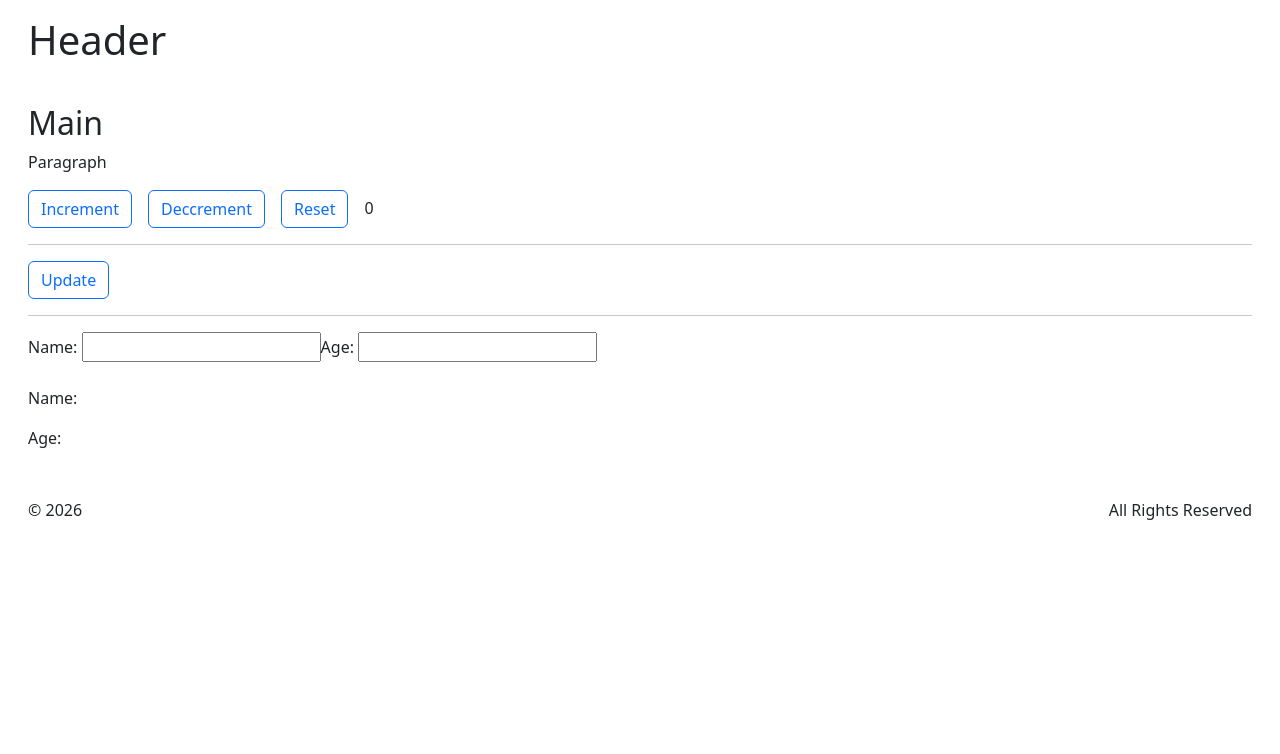
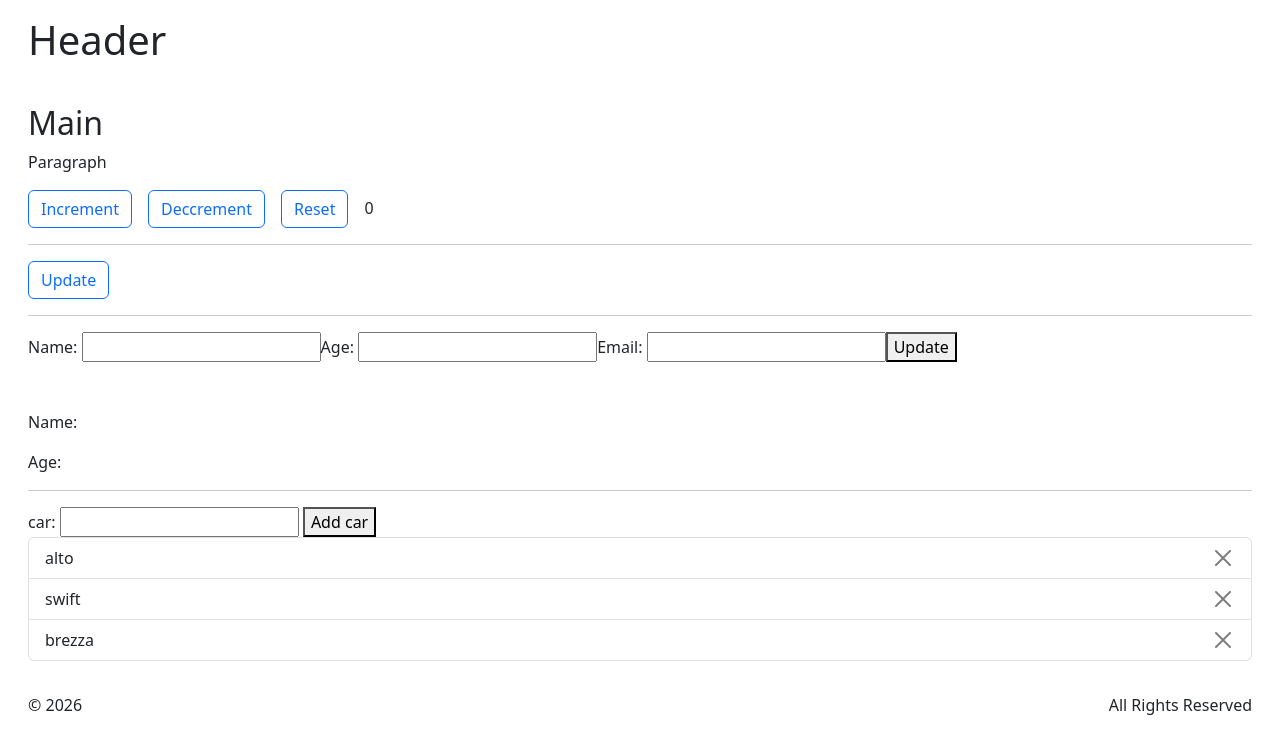
Before and after one commit to avimalhotra/reactsep26, a React (Vite) app: page / in a window 1280 px wide. Shown: the top 754 px of the page. Built offline with nearby package versions, Linux system fonts and the light colour scheme.

Commit message:
array and objects in states

```diff
--- a/src/App.jsx
+++ b/src/App.jsx
@@ -1,25 +1,58 @@
 import Header from "./Header";
 import Footer from "./Footer";
-import { useState } from "react";
+import { use, useState } from "react";
 
 export default function App(){
 
+
+
   const [counter,setCounter]=useState(0);
-  const [name,setName]=useState("");
-  const [age,setAge]=useState("");
+  // const [name,setName]=useState("");
+  // const [age,setAge]=useState("");
 
-  // console.log( counter );
+  // const [car,setCar]=useState({ name:"swift", fuel:"petrol" });      // object
+  // const [cars,setCars]=useState(["alto","brezza"]);           // array
 
-  function updateCounter(){
+  const [form,setForm]=useState({name:"", age:"", email:""});
+  const [todo,setTodo]=useState(["alto","swift","brezza"]);
 
-    // setCounter(counter+counter);
-    // setCounter(counter+1);
-    // setCounter(counter+2);
-    // setCounter(counter+3);
 
-    setCounter(prev=>prev+1);
-    setCounter(prev=>prev+2);
-    setCounter(prev=>prev+3);
+  function updateCar(){
+      // setCar(i=>({...i, power:88, torque:120}));
+      // setCars(i=>([...i,"swift"]));
+  }
+
+  function updateForm(e){
+    e.preventDefault();
+
+    // console.log( e.target.name.value, e.target.age.value );
+      // const { name, age }={e.target.name.value, e.target.age.value};
+
+      console.log("form submited");
+
+
+  }
+
+  function insertData(e){
+      const {name,value}=e.target;
+
+      setForm( i=>({...i, [name]: value }));
+
+  }
+
+  function addCar(e){
+      e.preventDefault();
+
+      const item=e.target.car.value;
+
+      setTodo(i=>([...i,item]));
+
+  }
+
+  function removeCar(e){
+      const car=e.target.parentNode.textContent.trim();        // string
+
+      setTodo( todo.filter(i=>i!=car) );
 
   }
 
@@ -41,15 +74,33 @@ export default function App(){
 
             <hr />
 
-            <button className="btn btn-outline-primary me-3" onClick={updateCounter}>Update</button>
+            <button className="btn btn-outline-primary me-3" onClick={updateCar}>Update</button>
 
             <hr />
 
-            <label>Name: <input type="text" value={name} onChange={e=>setName(e.target.value)} /> </label>
-            <label>Age: <input type="number" value={age} onChange={e=>setAge(e.target.value)} /> </label>
+            <form onSubmit={updateForm}>
+               <label>Name: <input type="text" name="name" value={form.name} required onChange={insertData} /> </label>
+              <label>Age: <input type="number" name="age" required value={form.age} onChange={insertData} /> </label>
+              <label>Email: <input type="email" name="email" required value={form.email} onChange={insertData} /> </label>
+              <button>Update</button>
+            </form>
+
             <br /> <br />
-            <p>Name: {name}</p>
-            <p>Age: {age}</p>
+            <p>Name: {}</p>
+            <p>Age: {}</p>
+
+            <hr />
+
+          <form onSubmit={addCar} > <label>car: <input type="search" name="car" required /></label> <button>Add car</button> </form>
+
+          <ol className="list-group">
+            {
+              todo.map((num,ind)=>(
+                <li className="list-group-item" key={ind}> {num} <button onClick={removeCar} className="btn-close float-end"></button> </li>
+              ))
+            }
+            </ol>
+
 
         </main>
 
```
